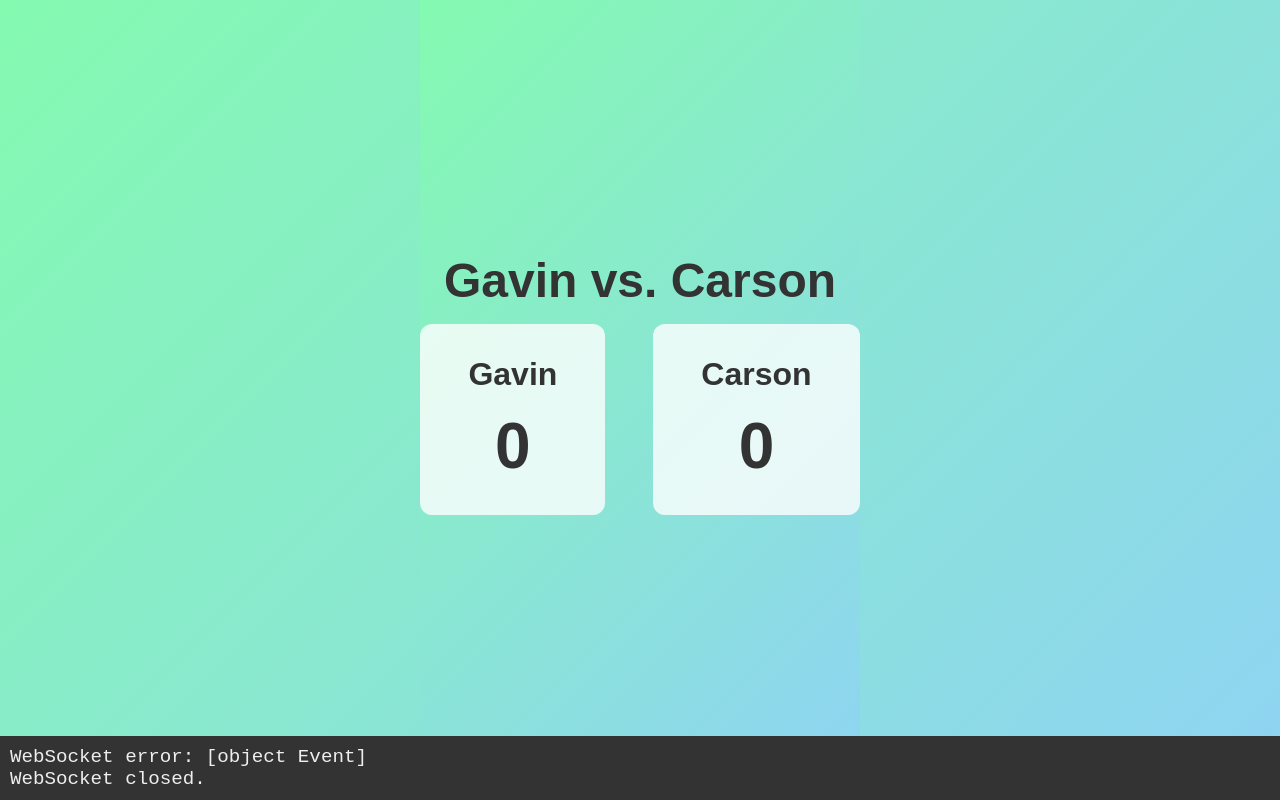
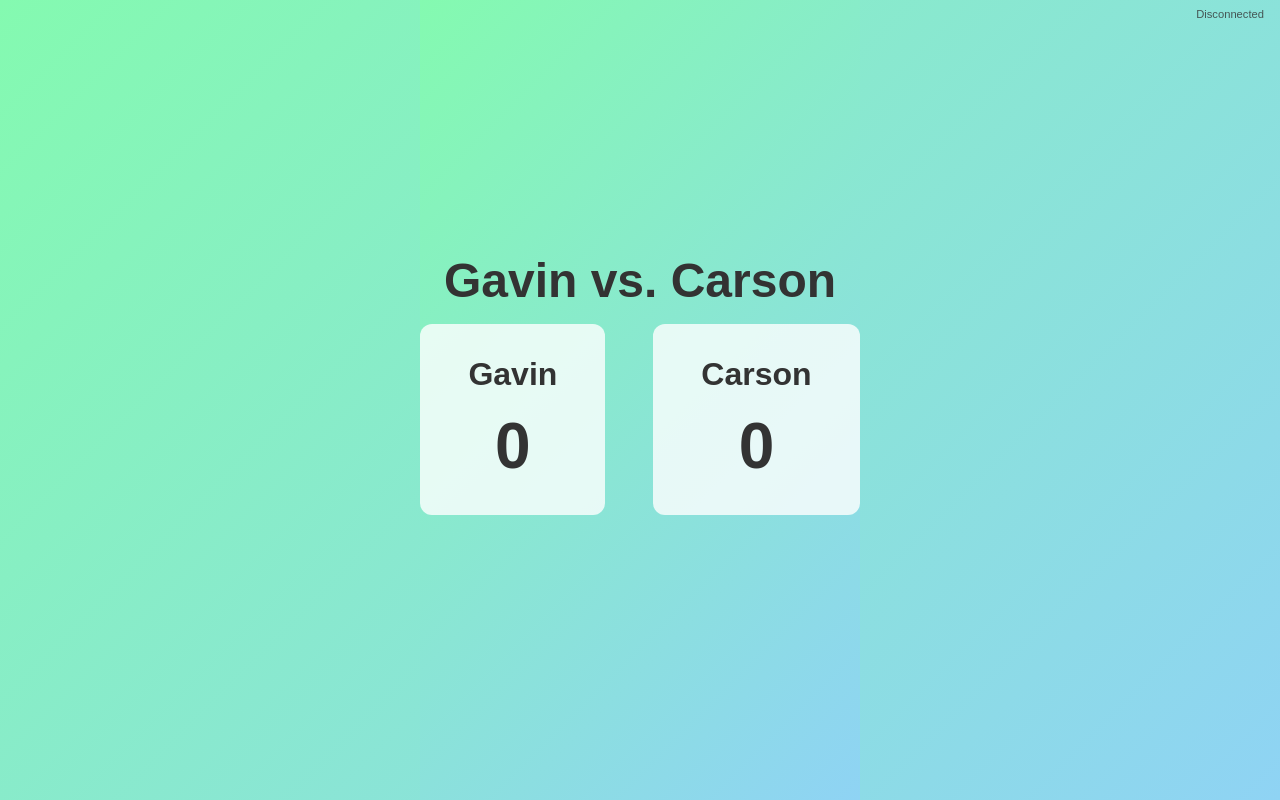
Before and after one commit to GMolter/socket, a website: page index.html in a window 1280 px wide. Drawn offline with Linux system fonts and the light colour scheme.

Commit message:
Update index.html

```diff
--- a/index.html
+++ b/index.html
@@ -22,6 +22,16 @@
     h1 {
       margin: 1rem;
       font-size: 3rem; /* Big title */
+    }
+
+    /* Connection status in top-right (very small text) */
+    #connectionStatus {
+      position: absolute;
+      top: 0.5rem;
+      right: 1rem;
+      font-size: 0.7rem; /* Very small text */
+      color: #333;
+      opacity: 0.8;
     }
 
     /******************************************************
@@ -73,13 +83,12 @@
 
     /* Button styling */
     button {
-      font-size: 2rem; /* Really big text */
-      padding: 1.5rem 2.5rem;
+      font-size: 3rem; /* REALLY big text */
+      padding: 2rem 3rem;
       cursor: pointer;
       border: none;
       border-radius: 12px;
       color: #fff;
-      margin: 0.5rem;
       transition: background-color 0.3s;
     }
     button:hover {
@@ -96,29 +105,14 @@
       background-color: black;
       color: white;
     }
-
-    /******************************************************
-     * CONSOLE AREA
-     ******************************************************/
-    #console {
-      position: fixed;
-      bottom: 0;
-      left: 0;
-      width: 100%;
-      max-height: 150px;
-      overflow-y: auto;
-      background: #333;
-      color: #eee;
-      font-family: monospace;
-      font-size: 1.2rem; /* Slightly larger console text */
-      padding: 10px;
-      box-sizing: border-box;
-    }
   </style>
 </head>
 <body>
 
   <h1>Gavin vs. Carson</h1>
+
+  <!-- Tiny connection status in the top-right -->
+  <div id="connectionStatus">Disconnected</div>
 
   <!-- Desktop Scoreboard -->
   <div id="scoreboard">
@@ -155,9 +149,6 @@
     </table>
   </div>
 
-  <!-- On-page console for logging WebSocket events -->
-  <div id="console"></div>
-
 <script>
   /************************************************************
    * 1. Simple device check (mobile vs. desktop)
@@ -185,20 +176,10 @@
   });
 
   /************************************************************
-   * 3. On-page console logging
+   * 3. Connect to WebSocket server & update status
    ************************************************************/
-  function log(message) {
-    const consoleDiv = document.getElementById("console");
-    const line = document.createElement("div");
-    line.textContent = message;
-    consoleDiv.appendChild(line);
-    consoleDiv.scrollTop = consoleDiv.scrollHeight; // Auto-scroll
-  }
-
-  /************************************************************
-   * 4. Connect to WebSocket server
-   ************************************************************/
-  const ws = new WebSocket("wss://renderwebsocket-u5u4.onrender.com");
+  const connectionStatus = document.getElementById("connectionStatus");
+  const ws = new WebSocket("wss://YOUR-WEBSOCKET-URL");
 
   // Local scoreboard state
   let scoreboard = {
@@ -222,22 +203,30 @@
   }
 
   /************************************************************
+   * 4. Handle connection events
+   ************************************************************/
+  ws.onopen = () => {
+    connectionStatus.textContent = "Connected";
+  };
+  ws.onclose = () => {
+    connectionStatus.textContent = "Disconnected";
+  };
+  ws.onerror = () => {
+    connectionStatus.textContent = "Disconnected";
+  };
+
+  /************************************************************
    * 5. Handle incoming messages
    ************************************************************/
-  ws.onopen = () => log("WebSocket connected.");
-  ws.onclose = () => log("WebSocket closed.");
-  ws.onerror = (err) => log("WebSocket error: " + err);
-
   ws.onmessage = (event) => {
     try {
       const data = JSON.parse(event.data);
       if (data.type === "score") {
         scoreboard = data.scoreboard;
         updateDisplay();
-        log(`Scores updated -> Gavin: ${scoreboard.gavin}, Carson: ${scoreboard.carson}`);
       }
     } catch (err) {
-      log("Error parsing message: " + err);
+      // If there's an error parsing, do nothing special
     }
   };
 
```
